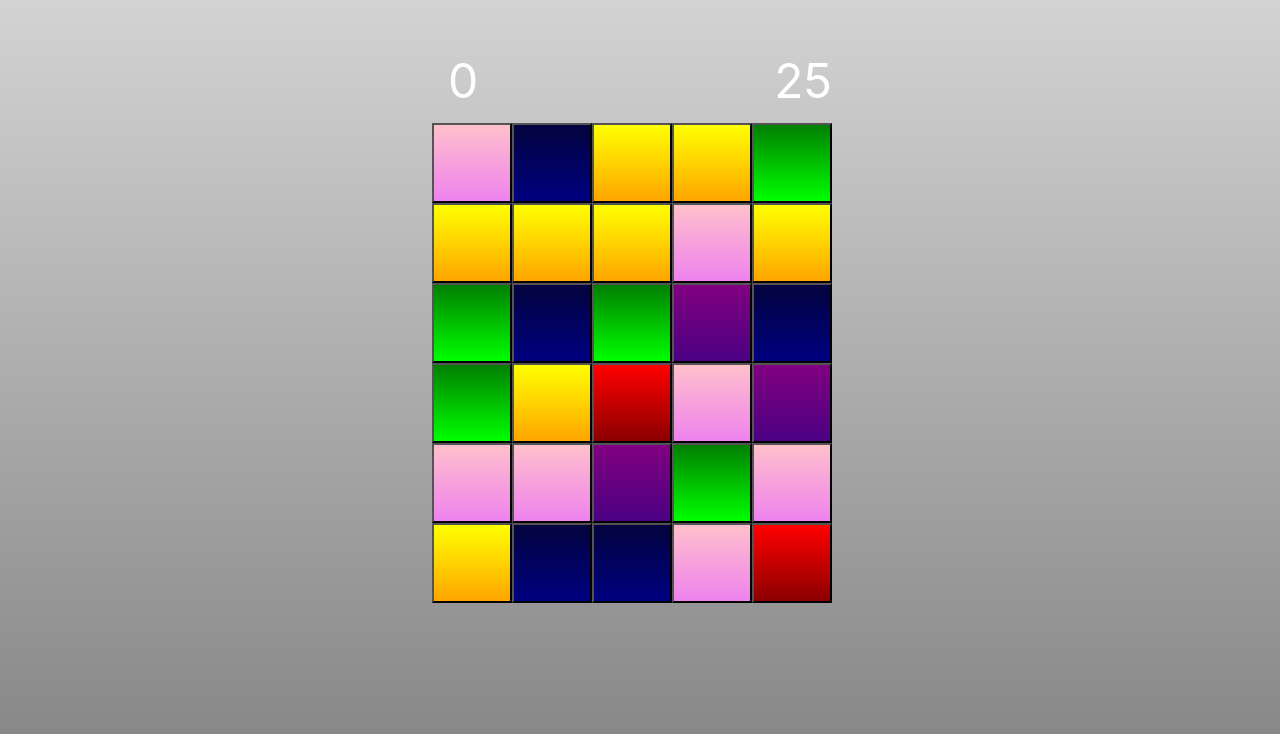
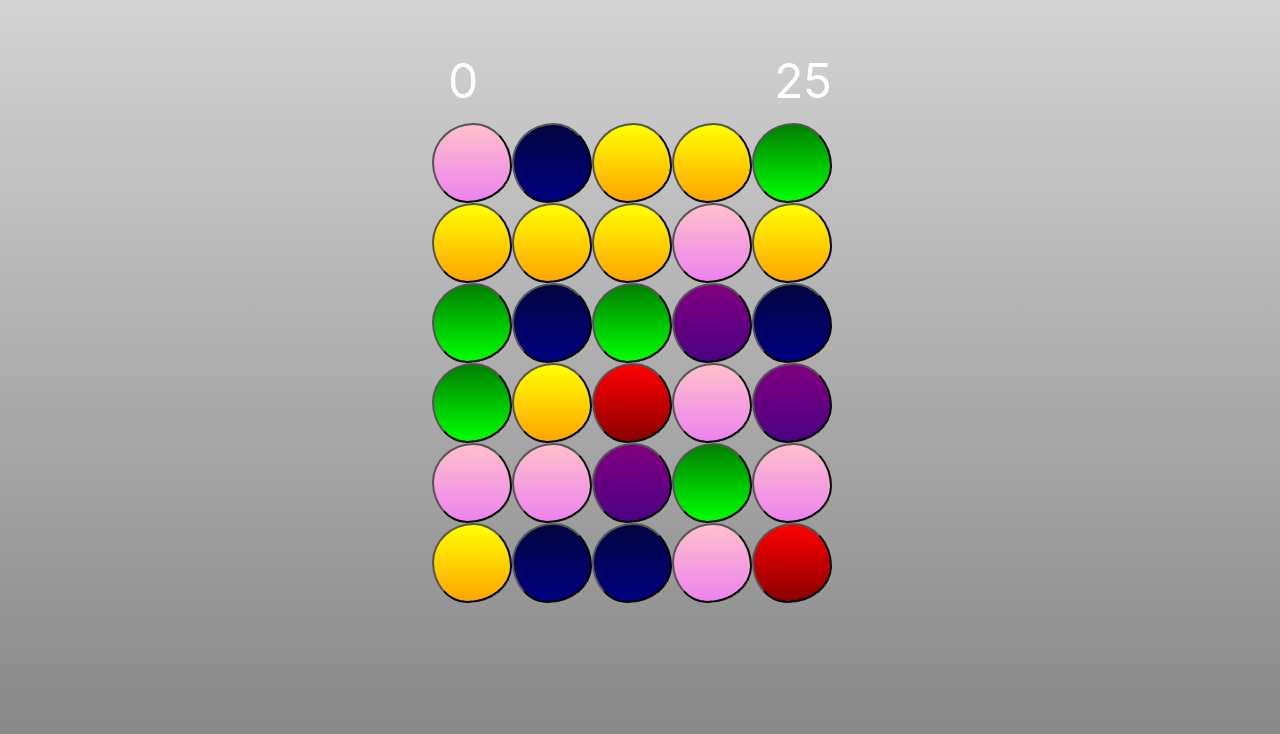
Before and after one commit to abmcbride5/bock_game, a React (Create React App) app: page / in a window 1280 px wide. Shown: the top 734 px of the page. Built offline with nearby package versions, Linux system fonts and the light colour scheme.

Commit message:
updating squares

```diff
--- a/src/css/square.css
+++ b/src/css/square.css
@@ -3,6 +3,7 @@
     height: 5rem;
     width: 5rem;
     border: 5px solid linear-gradient(rgb(3, 3, 63), navy);
+    border-radius: 52% 48% 56% 44% / 49% 54% 46% 51% ;
 }
 
 .red {
@@ -10,6 +11,7 @@
     height: 5rem;
     width: 5rem;
     border: 5px solid linear-gradient(red,darkred);
+    border-radius: 52% 48% 56% 44% / 49% 54% 46% 51% ;
 }
 
 .yellow {
@@ -17,6 +19,7 @@
     height: 5rem;
     width: 5rem;
     border: 5px solid linear-gradient(yellow, orange);
+    border-radius: 52% 48% 56% 44% / 49% 54% 46% 51% ;
 }
 
 .green {
@@ -24,6 +27,7 @@
     height: 5rem;
     width: 5rem;
     border: 5px solid linear-gradient(green, lime);
+    border-radius: 52% 48% 56% 44% / 49% 54% 46% 51% ;
 }
 
 .purple {
@@ -31,6 +35,7 @@
     height: 5rem;
     width: 5rem;
     border: 5px solid linear-gradient(purple, indigo);
+    border-radius: 52% 48% 56% 44% / 49% 54% 46% 51% ;
 }
 
 .pink {
@@ -38,4 +43,5 @@
     height: 5rem;
     width: 5rem;
     border: 5px solid linear-gradient(pink,violet);
+    border-radius: 52% 48% 56% 44% / 49% 54% 46% 51% ;
 }
```
